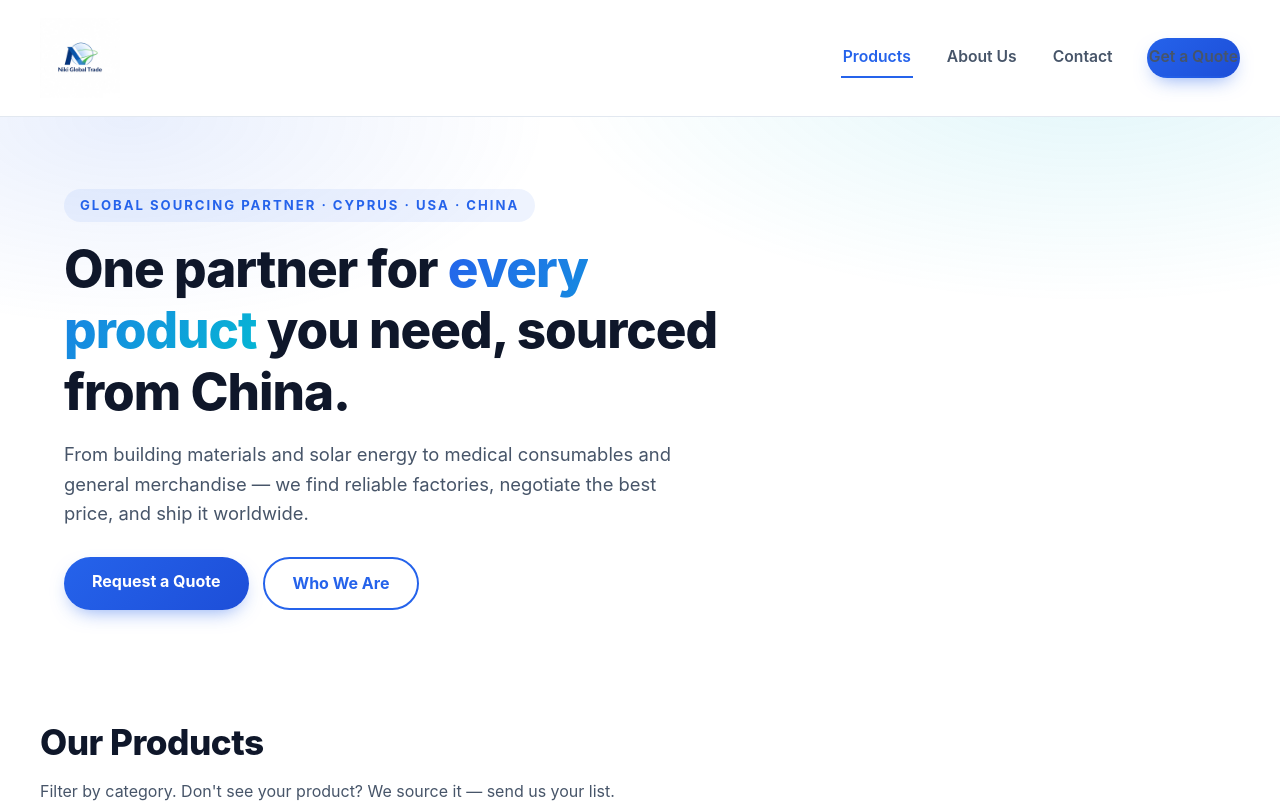
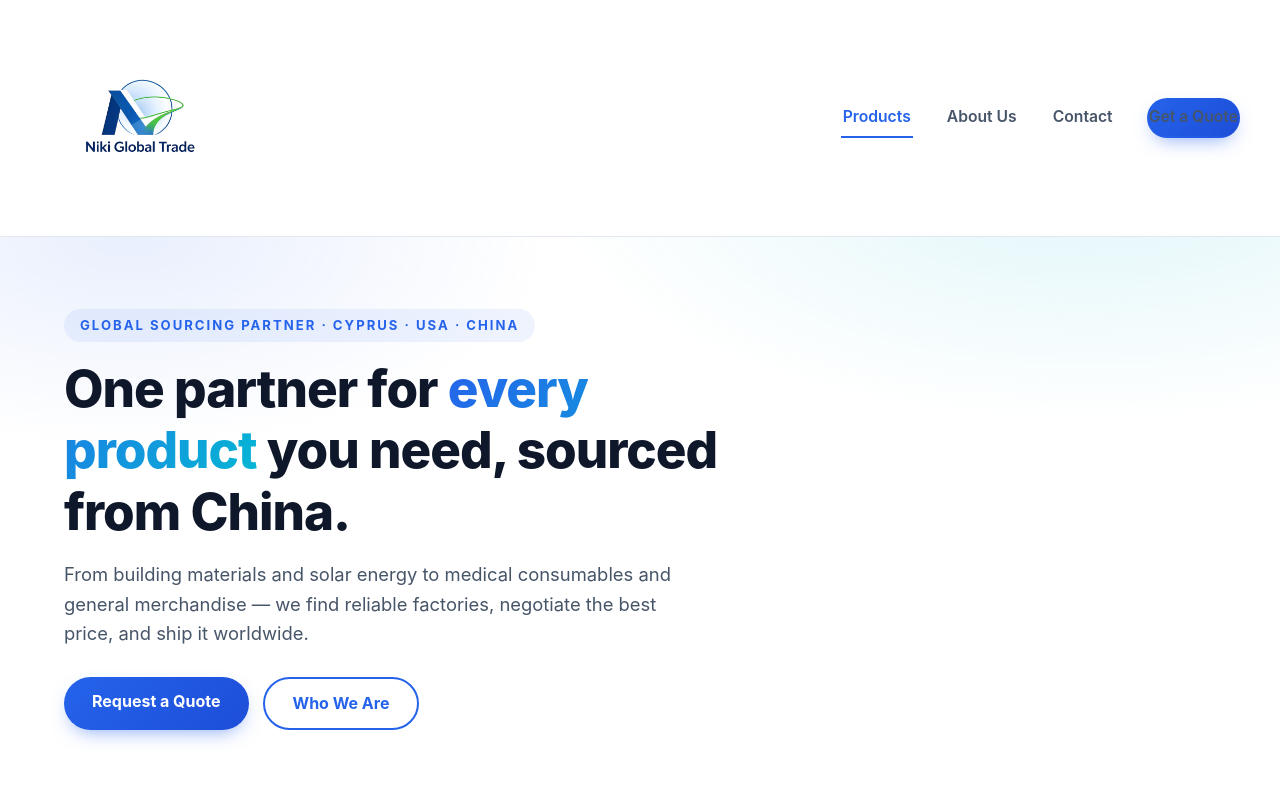
Before and after one commit to kikikexinli-dot/niki-global-trading, a plain HTML site: page index.html in a window 1280 px wide. Shown: the top 807 px of the page. Drawn offline with Linux system fonts and the light colour scheme; a web font is replaced by a local one.

Commit message:
Update index.html

```diff
--- a/index.html
+++ b/index.html
@@ -14,7 +14,7 @@
 <header>
   <div class="container nav">
    <a href="index.html" class="brand">
-  <img src="images/logo.png" alt="NIKI GLOBAL TRADING" style="height:80px; width:auto;">
+  <img src="images/logo.png" alt="NIKI GLOBAL TRADING" style="height:200px; width:auto;">
 </a>
     <button class="nav-toggle" id="navToggle" aria-label="Menu">&#9776;</button>
     <nav class="nav-links" id="navLinks">
```
